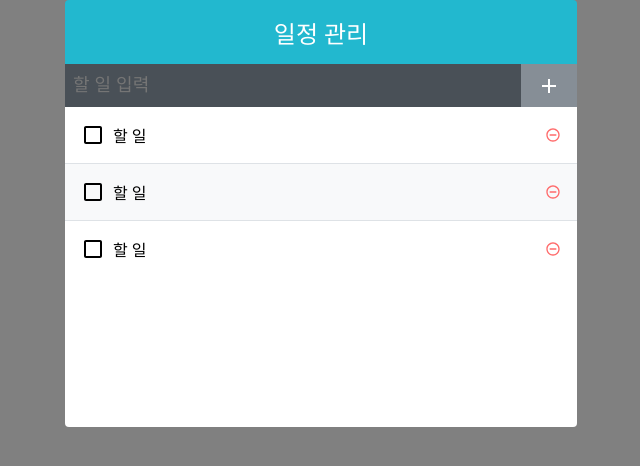
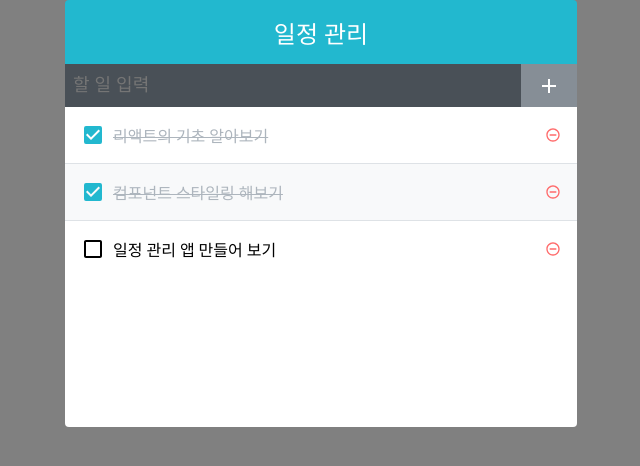
Before and after one commit to KimEunA97/230610_react_hook_Test, a React (Create React App) app in the folder whattodo/: page / in a window 1280 px wide. Shown: the top 466 px of the page, without its empty margins (319-959 px from the left). Built offline with nearby package versions, Linux system fonts and the light colour scheme.

Commit message:
Listitem props 객체로 받기 / classnames를 이용해 조건부 스타일링 가능.

```diff
--- a/whattodo/src/components/TodoListItem.js
+++ b/whattodo/src/components/TodoListItem.js
@@ -4,15 +4,16 @@ import {
   MdRemoveCircleOutline,
 }
   from 'react-icons/md';
-
+import cn from 'classnames'
 import './TodoListItem.scss'
 
-const TodoListItem = () => {
+const TodoListItem = ({ todo }) => {
+  const { text, checked } = todo;
   return (
     <div className='TodoListItem'>
-      <div className='checkbox'>
-        <MdCheckBoxOutlineBlank />
-        <div className='text'>할 일</div>
+      <div className={cn('checkbox', { checked })}>
+        {checked ? <MdCheckBox /> : <MdCheckBoxOutlineBlank />}
+        <div className='text'>{text}</div>
       </div>
       <div className='remove'>
         <MdRemoveCircleOutline />
```
